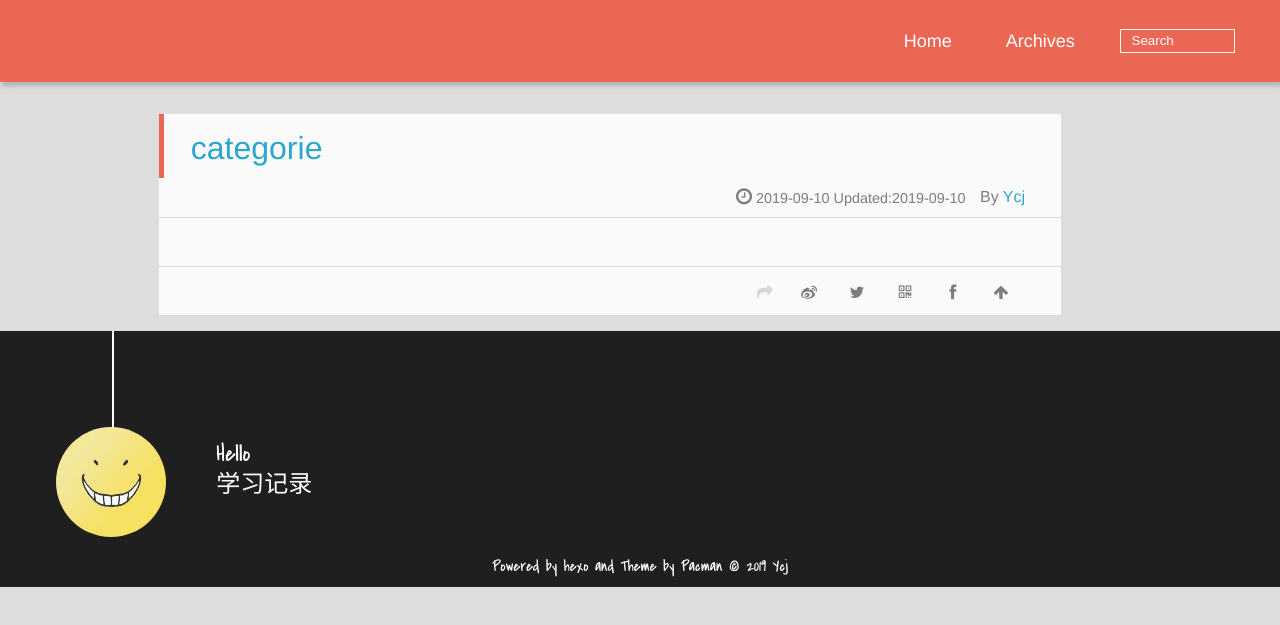
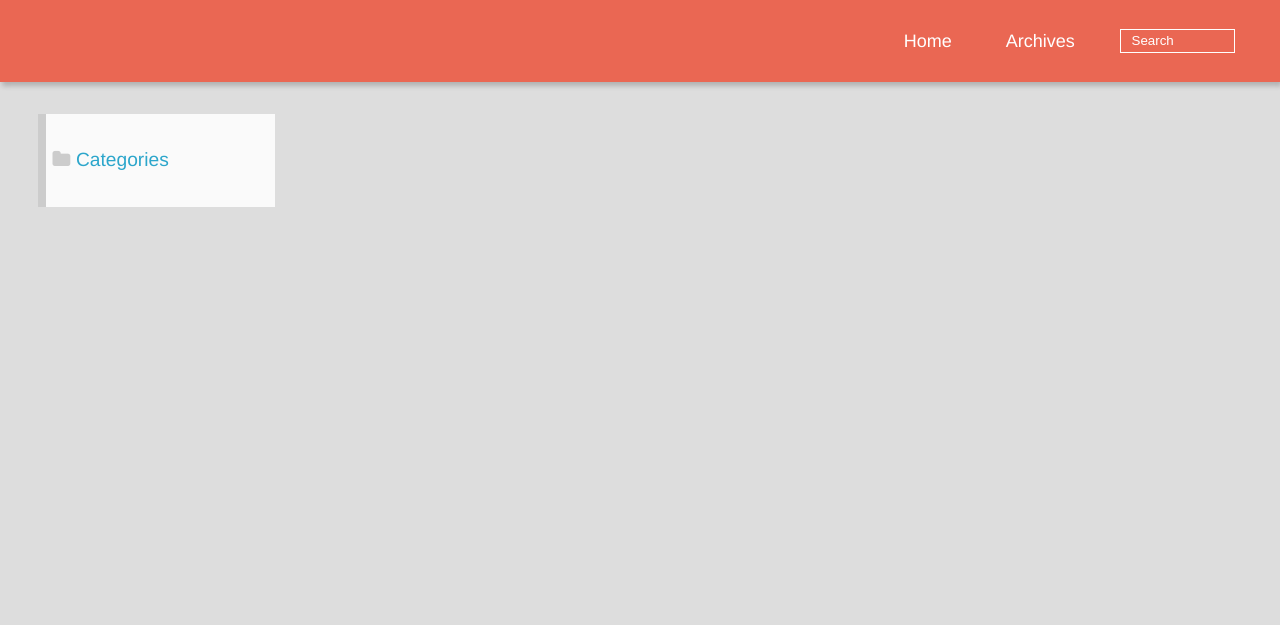
Before and after one commit to buxqm/buxqm.github.io, a plain HTML site: page categorie/index.html in a window 1280 px wide. Shown: the part 99-724 px from the top of the page. Drawn offline with Linux system fonts and the light colour scheme; files whose address does not match are found by name.

Commit message:
Site updated: 2019-09-10 21:02:48

```diff
--- a/categorie/index.html
+++ b/categorie/index.html
@@ -1,11 +1,10 @@
-
 
  <!DOCTYPE HTML>
 <html lang="en">
 <head><meta name="generator" content="Hexo 3.9.0">
   <meta charset="UTF-8">
 
-    <title>categorie | buxqm</title>
+    <title>categories | buxqm</title>
     <meta name="viewport" content="width=device-width, initial-scale=1, maximum-scale=3, minimum-scale=1">
 
     <meta name="author" content="Ycj">
@@ -59,72 +58,17 @@
 
       </header>
       <div id="container">
-          <div id="main" class="page" itemscope itemprop="blogPost">
-	<article itemprop="articleBody">
-		<header class="article-info clearfix">
-  <h1 itemprop="name">
 
-      <a href="/categorie/index.html" title="categorie" itemprop="url">categorie</a>
-  </h1>
-  <p class="article-author">By
+<div class="archive-title" >
+<h2 class="category-icon">Categories</h2>
 
-      <a href="http://yoursite.com" title="Ycj">Ycj</a>
-    </p>
-  <p class="article-time">
-    <time datetime="2019-09-10T12:46:13.000Z" itemprop="datePublished">2019-09-10</time>
-    Updated:<time datetime="2019-09-10T12:49:51.421Z" itemprop="dateModified">2019-09-10</time>
-
-  </p>
-</header>
-	<div class="article-content">
-
+</div>
+<div id="main" class="archive-part">
+<div class="all-list-box"></div>
+</div>
 
 
       </div>
-		<footer class="article-footer clearfix">
-
-
-
-
-<div class="article-share" id="share">
-
-  <div data-url="http://yoursite.com/categorie/index.html" data-title="categorie | buxqm" data-tsina="" class="share clearfix">
-  </div>
-
-</div>
-</footer>
-	</article>
-
-
-</div>
-        </div>
-        <footer><div id="footer" >
-
-	<div class="line">
-		<span></span>
-		<div class="author"></div>
-	</div>
-
-
-	<section class="info">
-		<p> Hello <br/>
-			学习记录</p>
-	</section>
-
-	<div class="social-font clearfix">
-
-
-
-
-
-	</div>
-		<p class="copyright">Powered by <a href="http://hexo.io" target="_blank" title="hexo">hexo</a> and Theme by <a href="https://github.com/A-limon/pacman" target="_blank" title="Pacman">Pacman</a> © 2019
-
-		<a href="http://yoursite.com" target="_blank" title="Ycj">Ycj</a>
-
-		</p>
-</div>
-</footer>
       <script src="/js/jquery-2.1.0.min.js"></script>
 <script type="text/javascript">
 $(document).ready(function(){
@@ -172,29 +116,21 @@ $(document).ready(function(){
 </script>
 
 
+
+
 <script type="text/javascript">
 $(document).ready(function(){
-  var $this = $('.share'),
-      url = $this.attr('data-url'),
-      encodedUrl = encodeURIComponent(url),
-      title = $this.attr('data-title'),
-      tsina = $this.attr('data-tsina');
-  var html = [
-  '<a href="#" class="overlay" id="qrcode"></a>',
-  '<div class="qrcode clearfix"><span>扫描二维码分享到微信朋友圈</span><a class="qrclose" href="#share"></a><strong>Loading...Please wait</strong><img id="qrcode-pic" data-src="http://s.jiathis.com/qrcode.php?url=' + encodedUrl + '"/></div>',
-  '<a href="#textlogo" class="article-back-to-top" title="Top"></a>',
-  '<a href="https://www.facebook.com/sharer.php?u=' + encodedUrl + '" class="article-share-facebook" target="_blank" title="Facebook"></a>',
-  '<a href="#qrcode" class="article-share-qrcode" title="QRcode"></a>',
-  '<a href="https://twitter.com/intent/tweet?url=' + encodedUrl + '" class="article-share-twitter" target="_blank" title="Twitter"></a>',
-  '<a href="http://service.weibo.com/share/share.php?title='+title+'&url='+encodedUrl +'&ralateUid='+ tsina +'&searchPic=true&style=number' +'" class="article-share-weibo" target="_blank" title="Weibo"></a>',
-  '<span title="Share to"></span>'
-  ].join('');
-  $this.append(html);
-  $('.article-share-qrcode').click(function(){
-    var imgSrc = $('#qrcode-pic').attr('data-src');
-    $('#qrcode-pic').attr('src', imgSrc);
-    $('#qrcode-pic').load(function(){
-        $('.qrcode strong').text(' ');
+  var list    = $('.archive-title a'),
+      box     = $('.all-list-box'),
+      first   = $('.archive-title a:first-of-type');
+      box.load(first.attr('data-src').toString()+' #archive-page');
+      first.addClass('current');
+  list.each(function(){
+    $(this).click(function(){
+      var listSrc=$(this).attr('data-src').toString()+' #archive-page';
+      box.load(listSrc);
+      list.removeClass('current');
+      $(this).addClass('current');
      });
     });
   });
@@ -203,7 +139,5 @@ $(document).ready(function(){
 
 
 
-
-
     </body>
    </html>
```
Lines whose indentation alone changed are shown as unchanged.
